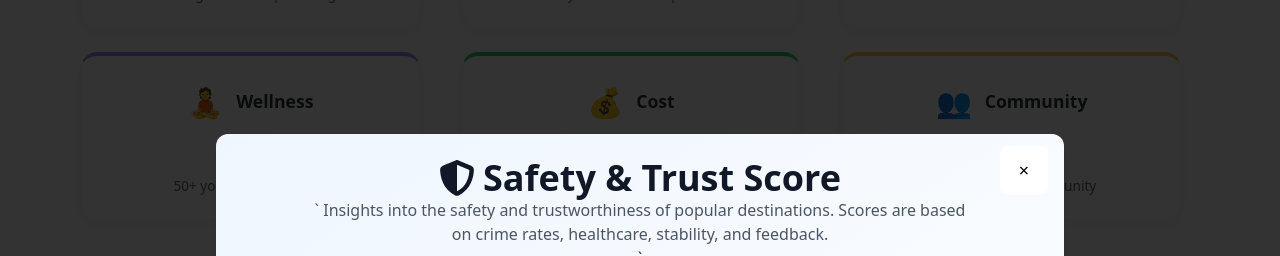
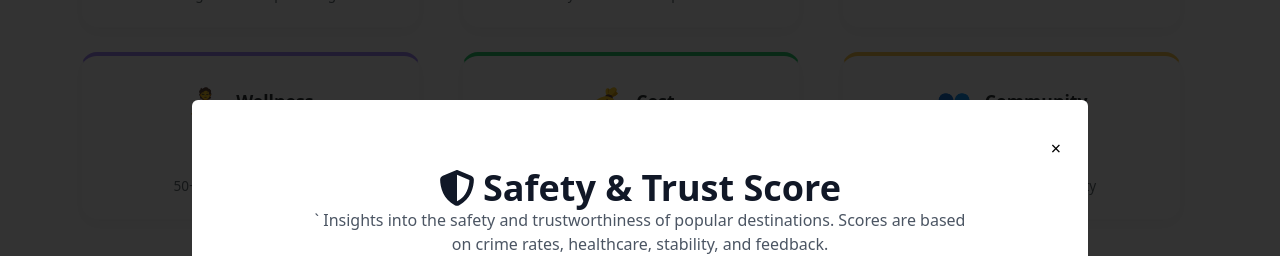
Before and after one commit to hmhlabzio/Nomad, a React (Vite) app: page / in a window 1280 px wide. Both pictures are taken after a click on the element "Safety & Trust Score". Shown: the top 256 px of the page. Built offline with nearby package versions, Linux system fonts and the light colour scheme; no server answers.

Commit message:
close btn popup updated

```diff
--- a/src/App.jsx
+++ b/src/App.jsx
@@ -208,26 +208,28 @@ function App() {
         {/* Safety Score Popup */}
           {showSafetyScorePopup && (
             <div className="fixed inset-0 bg-black bg-opacity-80 flex items-center justify-center z-50 p-4">
-              <div className="text-black p-6 rounded-md w-full max-w-4xl relative max-h-[90vh] overflow-y-auto">
-                {/* <button
-                  className="absolute top-2 right-3 text-2xl font-bold bg-white text-black hover:text-gray-700"
+              <div className="bg-white text-black p-6 rounded-md w-full max-w-4xl relative h-[90vh] sm:max-h-[95vh] sm:h-auto overflow-y-auto">
+                <button
+                  className="absolute top-6 right-2 text-black bg-white w-12 h-12 flex items-center justify-center text-lg"
                   onClick={() => setShowSafetyScorePopup(false)}
                 >
                   &times;
-                </button> */}
+                </button>
                 <SafetyTrustScore onClose={() => setShowSafetyScorePopup(false)} />
               </div>
             </div>
           )}
 
+
+
           {/* Mood Heatmap Popup */}
           {showMoodHeatmapPopup && (
             <div className="fixed inset-0 bg-black bg-opacity-80 flex items-center justify-center z-50 p-2 sm:p-4 overflow-auto">
-              <div className="relative w-full max-w-6xl bg-white text-black rounded-md max-h-[95vh] overflow-y-auto shadow-lg">
+              <div className="relative w-full max-w-6xl bg-white text-black rounded-md max-h-[95dvh] overflow-y-auto shadow-lg">
 
                 {/* Close Button */}
                 <button
-                  className="absolute top-3 right-4 text-black bg-white w-12 h-12 flex items-center justify-center  text-lg"
+                  className="absolute top-6 right-2 text-black bg-white w-12 h-12 flex items-center justify-center  text-lg"
                   onClick={() => setShowMoodHeatmapPopup(false)}
                 >
                   &times;
@@ -246,7 +248,7 @@ function App() {
           <div className="fixed inset-0 bg-black bg-opacity-80 flex items-center justify-center z-50 p-4">
             <div className="bg-white text-black p-6 rounded-md w-full max-w-4xl relative max-h-[90vh] overflow-y-auto">
               <button
-                className="absolute top-3 right-4 text-black bg-white w-12 h-12 flex items-center justify-center  text-lg"
+                  className="absolute top-6 right-2 text-black bg-white w-12 h-12 flex items-center justify-center  text-lg"
                 onClick={() => setShowCostForecasterPopup(false)}
               >
                 &times;
--- a/src/components/MoodHeatmap.jsx
+++ b/src/components/MoodHeatmap.jsx
@@ -38,9 +38,10 @@ function MoodHeatmap() {
       </div>
 
       <h2 className="text-2xl sm:text-3xl font-bold text-gray-800 mb-2">Nomad Mood Heatmap</h2>
-      <p className="text-sm sm:text-base text-gray-600 mb-6">
+     <p className="hidden sm:block text-sm sm:text-base text-gray-600 mb-6">
         Real-time sentiment analysis of digital nomad communities.
       </p>
+
 
       {/* Cards Grid - 2 columns on mobile */}
       <div className="grid grid-cols-2 sm:grid-cols-2 md:grid-cols-3 lg:grid-cols-4 gap-4">
@@ -83,7 +84,9 @@ function MoodHeatmap() {
               )}
               {city.change}
             </div>
-            <p className="text-xs text-gray-500 mb-1">Based on {city.source}</p>
+            <p className="hidden sm:block text-xs text-gray-500 mb-1">
+              Based on {city.source}
+            </p>
             <p className="text-sm font-medium text-gray-700">{city.tagline}</p>
           </div>
         ))}
--- a/src/components/SafetyScore.jsx
+++ b/src/components/SafetyScore.jsx
@@ -4,7 +4,7 @@ import { faShieldAlt } from "@fortawesome/free-solid-svg-icons";
 import { ShieldCheck, Globe2 } from "lucide-react";
 import { Listbox } from "@headlessui/react";
 
-function SafetyTrustScore({ onClose }) {
+function SafetyTrustScore() {
   const [selectedCity, setSelectedCity] = useState("Tokyo");
 
   const cityData = {
@@ -52,16 +52,16 @@ function SafetyTrustScore({ onClose }) {
   };
 
   return (
-    <div className="p-4 sm:p-6 relative text-gray-800 bg-gradient-to-br from-blue-50 to-white rounded-xl shadow-lg w-full max-w-5xl mx-auto">
+    <div className="p-4 sm:p-6 relative text-gray-800 rounded-xl mt-5 w-full max-w-5xl mx-auto">
       {/* Close Button */}
-      {onClose && (
+      {/* {onClose && (
         <button
           className="absolute top-3 right-4 text-black bg-white w-12 h-12 flex items-center justify-center  text-lg"
           onClick={onClose}
         >
           &times;
         </button>
-      )}
+      )} */}
 
 
 
```
